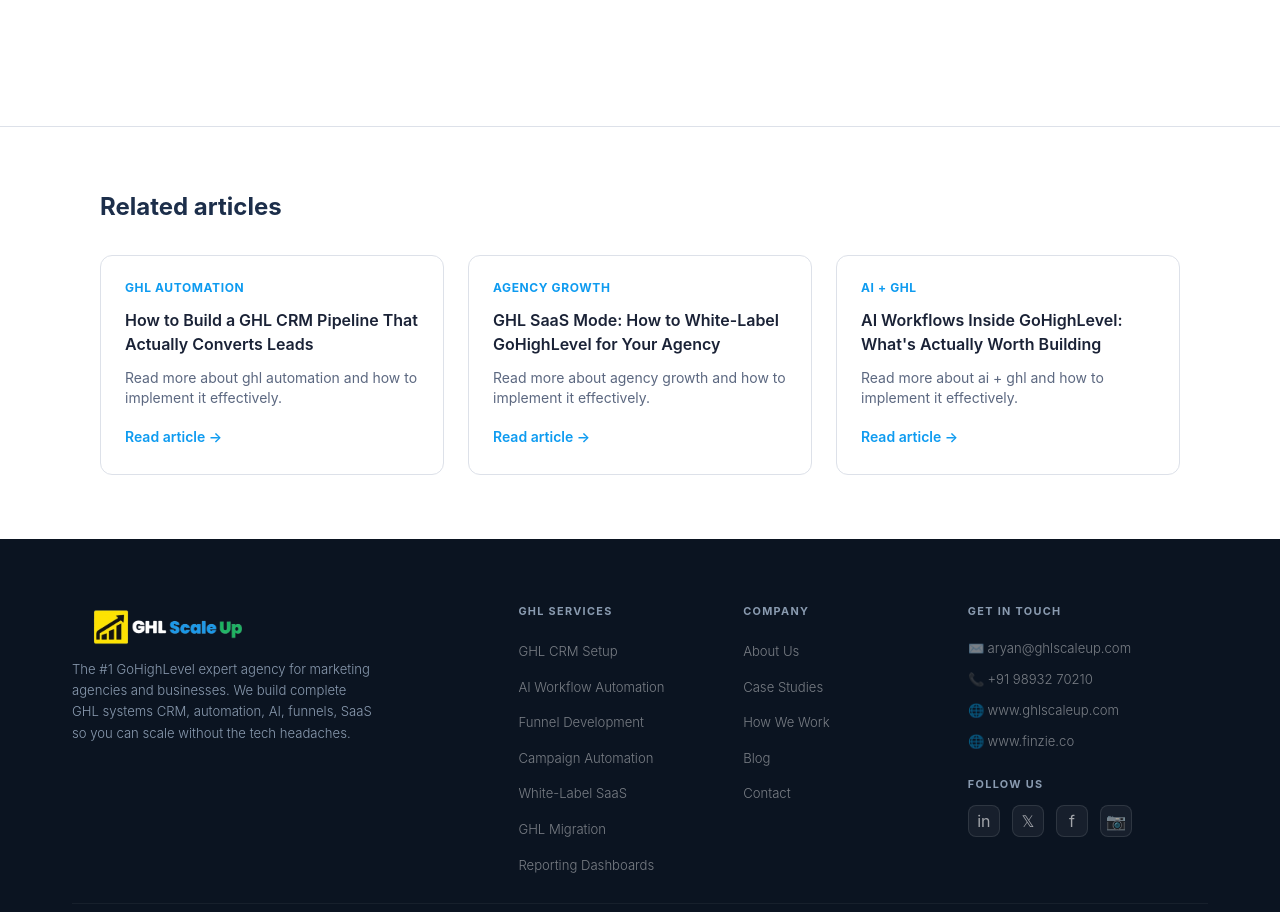
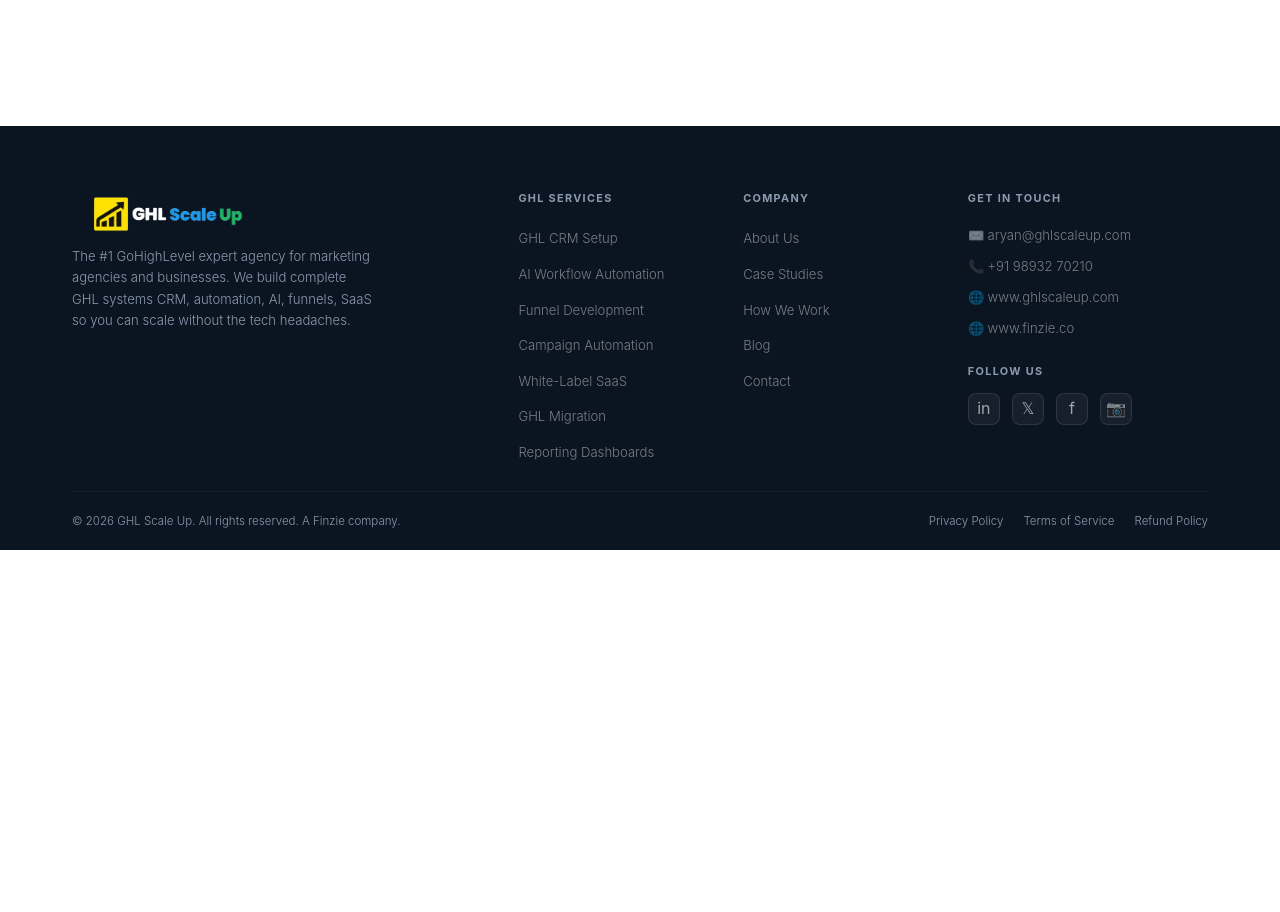
Before and after one commit to aryantrivedi28/ghl-scalup-project, a Next.js app: page /blog/gohighlevel-funnel-builder-features in a window 1280 px wide. Shown: the part 6244-7156 px from the top of the page. After the commit the page ends 6794 px from the top, so only its background shows below. Built offline with nearby package versions, Linux system fonts and the light colour scheme.

Commit message:
blog page ui

```diff
--- a/app/blog/gohighlevel-funnel-builder-features/client.tsx
+++ b/app/blog/gohighlevel-funnel-builder-features/client.tsx
@@ -354,7 +354,7 @@ export default function GHLFunnelBuilderClient() {
       </div>
 
       {/* Related Posts */}
-      <section className="border-t border-[#DDE1E9] py-12 md:py-16 px-4 md:px-6">
+      {/* <section className="border-t border-[#DDE1E9] py-12 md:py-16 px-4 md:px-6">
         <div className="max-w-[1080px] mx-auto">
           <h2 className="text-xl md:text-2xl font-bold text-[#1C2E4A] mb-6 md:mb-8">Related articles</h2>
           <div className="grid sm:grid-cols-2 lg:grid-cols-3 gap-5 md:gap-6">
@@ -372,7 +372,7 @@ export default function GHLFunnelBuilderClient() {
             ))}
           </div>
         </div>
-      </section>
+      </section> */}
     </>
   );
 }
```
